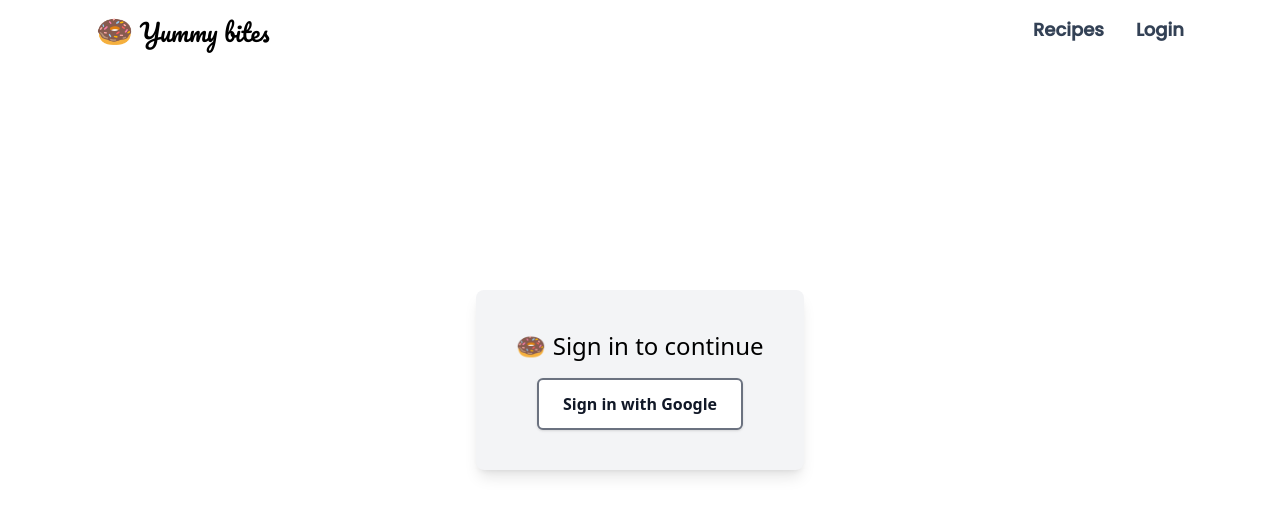
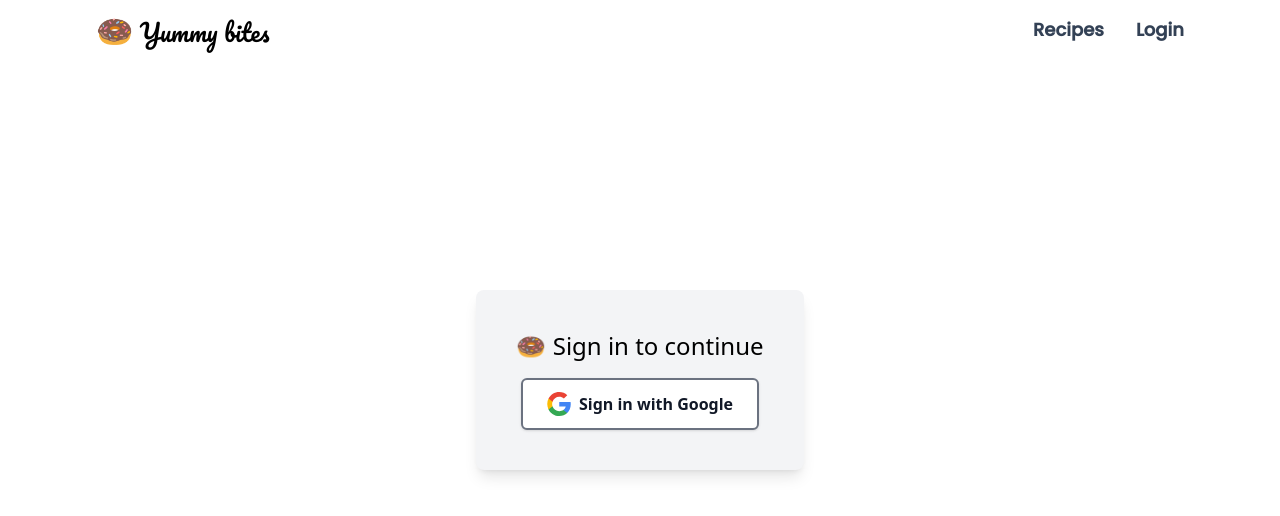
Before and after one commit to rohilsaraf97/yummer-stutter, a React (Create React App) app: page /login in a window 1280 px wide. Shown: the top 516 px of the page. Built offline with nearby package versions, Linux system fonts and the light colour scheme; no server answers.

Commit message:
chore: add google logo

```diff
--- a/src/pages/Login.tsx
+++ b/src/pages/Login.tsx
@@ -23,8 +23,33 @@
         <h2 className="text-2xl">🍩 Sign in to continue</h2>
         <button
           onClick={loginHandler}
-          className="px-6 py-3 mt-4 mx-auto font-semibold text-gray-900 bg-white border-2 border-gray-500 rounded-md shadow outline-none hover:bg-blue-50 hover:border-blue-400 focus:outline-none"
+          className="flex gap-2 justify-between px-6 py-3 mt-4 mx-auto font-semibold text-gray-900 bg-white border-2 border-gray-500 rounded-md shadow outline-none hover:bg-blue-50 hover:border-blue-400 focus:outline-none"
         >
+          <svg
+            xmlns="http://www.w3.org/2000/svg"
+            viewBox="0 0 24 24"
+            width="24"
+            height="24"
+          >
+            <g transform="matrix(1, 0, 0, 1, 27.009001, -39.238998)">
+              <path
+                fill="#4285F4"
+                d="M -3.264 51.509 C -3.264 50.719 -3.334 49.969 -3.454 49.239 L -14.754 49.239 L -14.754 53.749 L -8.284 53.749 C -8.574 55.229 -9.424 56.479 -10.684 57.329 L -10.684 60.329 L -6.824 60.329 C -4.564 58.239 -3.264 55.159 -3.264 51.509 Z"
+              />
+              <path
+                fill="#34A853"
+                d="M -14.754 63.239 C -11.514 63.239 -8.804 62.159 -6.824 60.329 L -10.684 57.329 C -11.764 58.049 -13.134 58.489 -14.754 58.489 C -17.884 58.489 -20.534 56.379 -21.484 53.529 L -25.464 53.529 L -25.464 56.619 C -23.494 60.539 -19.444 63.239 -14.754 63.239 Z"
+              />
+              <path
+                fill="#FBBC05"
+                d="M -21.484 53.529 C -21.734 52.809 -21.864 52.039 -21.864 51.239 C -21.864 50.439 -21.724 49.669 -21.484 48.949 L -21.484 45.859 L -25.464 45.859 C -26.284 47.479 -26.754 49.299 -26.754 51.239 C -26.754 53.179 -26.284 54.999 -25.464 56.619 L -21.484 53.529 Z"
+              />
+              <path
+                fill="#EA4335"
+                d="M -14.754 43.989 C -12.984 43.989 -11.404 44.599 -10.154 45.789 L -6.734 42.369 C -8.804 40.429 -11.514 39.239 -14.754 39.239 C -19.444 39.239 -23.494 41.939 -25.464 45.859 L -21.484 48.949 C -20.534 46.099 -17.884 43.989 -14.754 43.989 Z"
+              />
+            </g>
+          </svg>
           Sign in with Google
         </button>
       </div>
```
